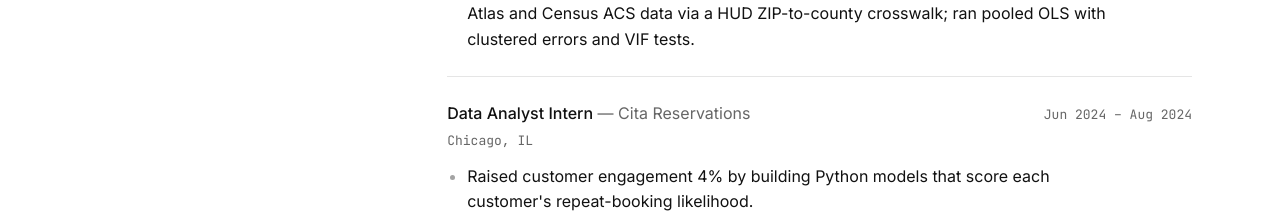
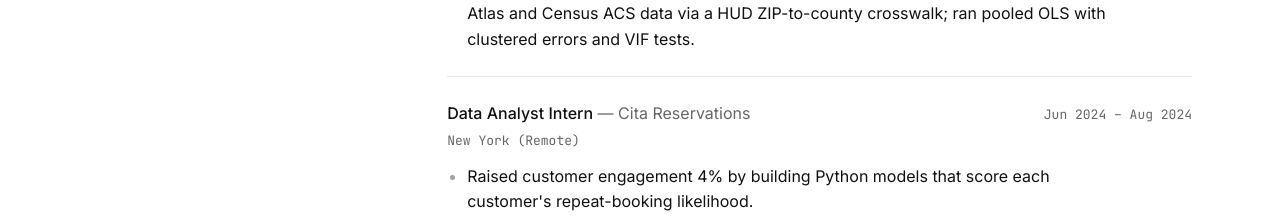
Before and after one commit to jpark875/Jport, a Next.js app: page / in a window 1280 px wide. Shown: the part 4422-4643 px from the top of the page. Built offline with nearby package versions, Linux system fonts and the light colour scheme; no server answers.

Commit message:
Cita Reservations was remote, based in New York

```diff
--- a/data/experience.ts
+++ b/data/experience.ts
@@ -35,7 +35,7 @@ export const experience: Role[] = [
   {
     title: "Data Analyst Intern",
     org: "Cita Reservations",
-    place: "Chicago, IL",
+    place: "New York (Remote)",
     start: "Jun 2024",
     end: "Aug 2024",
     points: [
```
Also changed, not shown: 1 other file (tests, documents, lock files or other folders).
